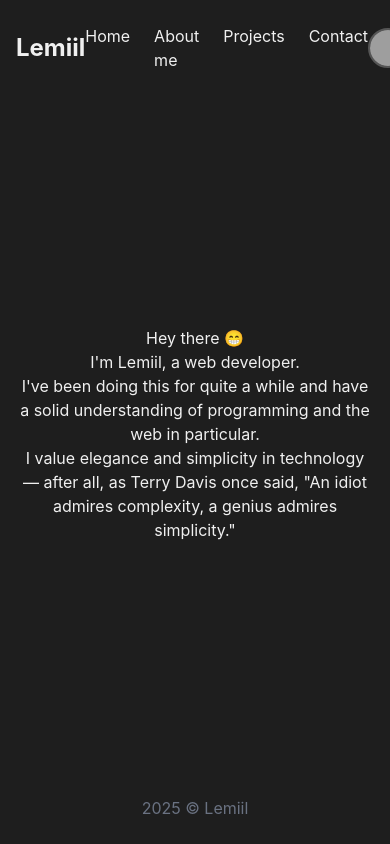
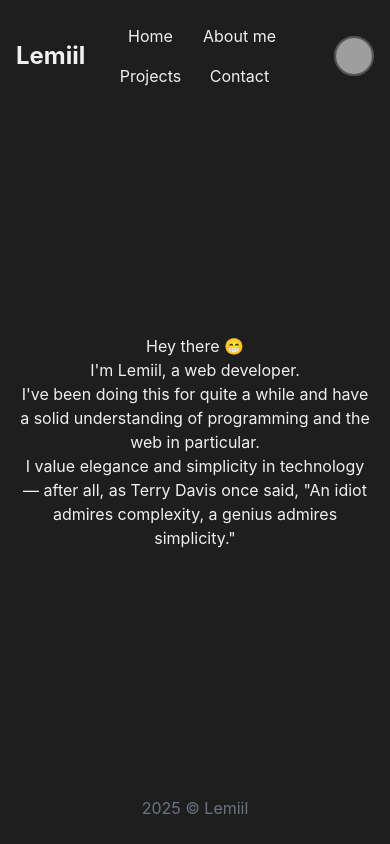
Before and after one commit to lemiil/lemiil-fun, a Vue app: page / in a window 390 px wide. Built offline with nearby package versions, Linux system fonts and the light colour scheme; grey boxes are pictures that could not be loaded.

Commit message:
add scale to css

```diff
--- a/src/views/Layout.vue
+++ b/src/views/Layout.vue
@@ -6,7 +6,8 @@
                     <h1 class="text-2xl font-bold">Lemiil</h1>
                 </a>
 
-                <nav class="flex-grow flex justify-center space-x-6">
+                <nav
+                    class="grid grid-cols-2 gap-4 justify-items-center sm:flex sm:justify-center sm:space-x-6 sm:gap-0">
                     <router-link class="accent-hover transition" :to="{ name: 'Home' }">
                         Home
                     </router-link>
@@ -21,10 +22,12 @@
                     </router-link>
                 </nav>
 
+
+
                 <div class="w-1/4 flex justify-end">
                     <div class="avatar">
                         <img src="https://avatars.githubusercontent.com/u/168548703?s=400&u=3cb8a2f7444d7e8069f42e715988448319d06a07&v=4"
-                            alt="avatar">
+                            alt="avatar" class="avatar-img">
                     </div>
                 </div>
             </div>
@@ -46,6 +49,4 @@
 // yeah
 </script>
 
-<style scoped>
-/* yeah */
-</style>
+<style scoped></style>
```
